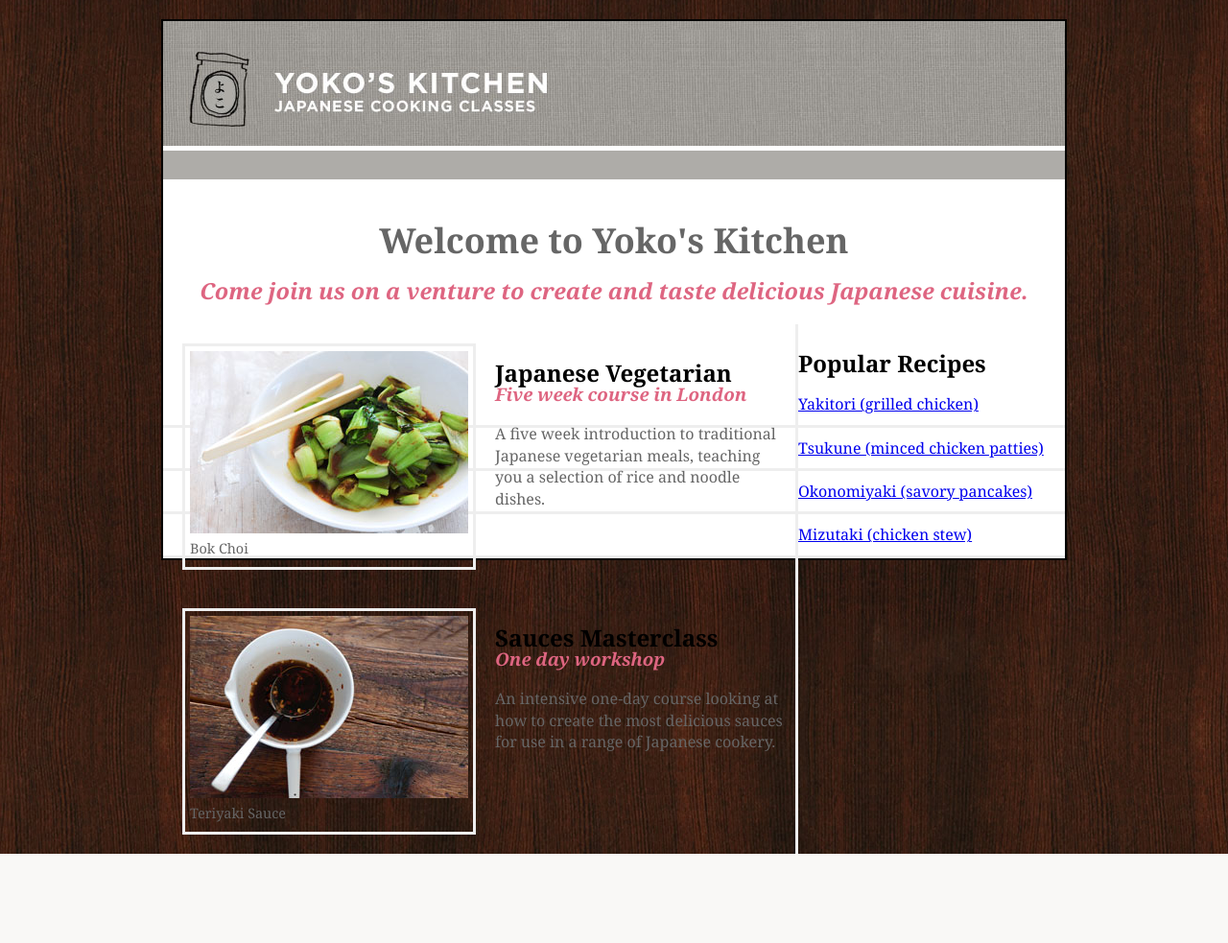
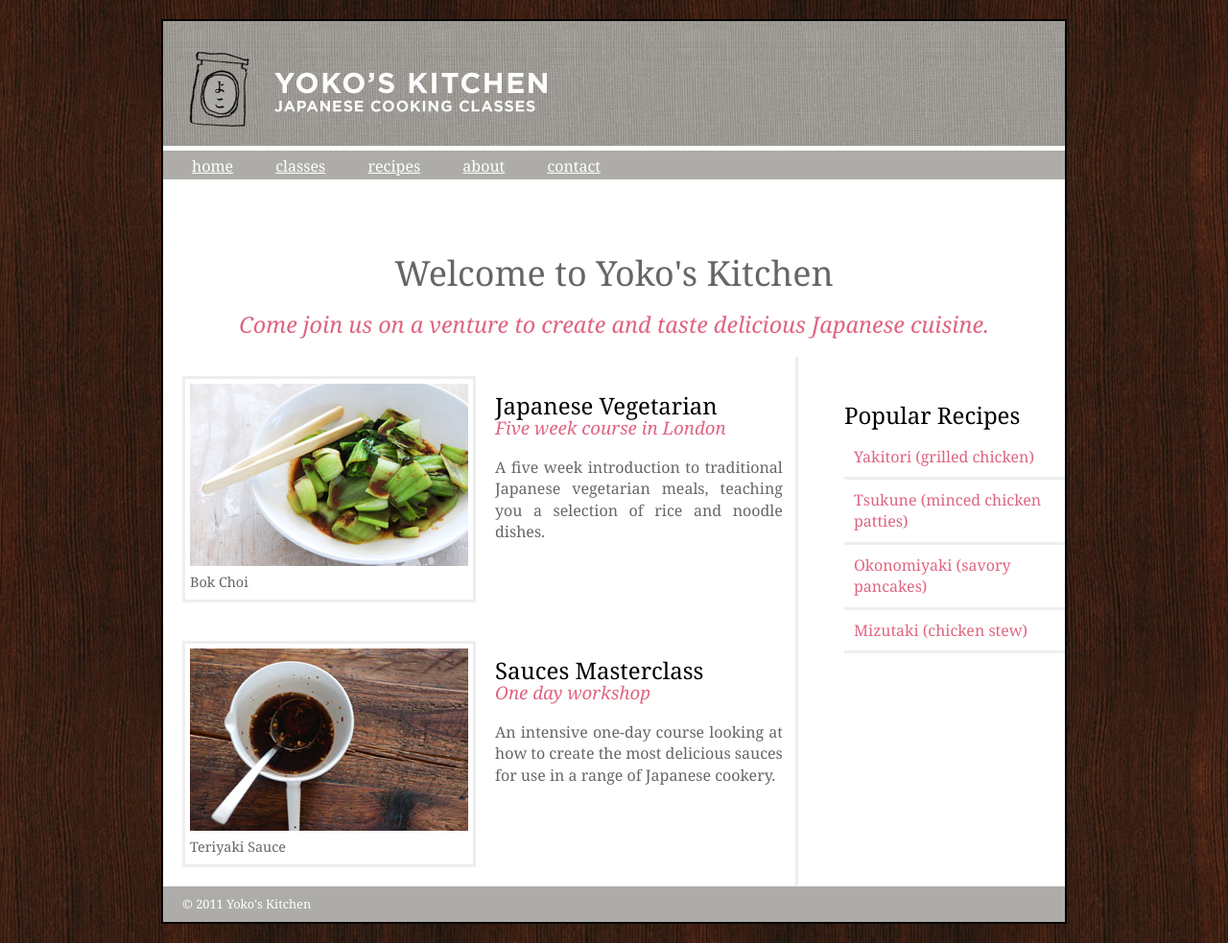
Before and after one commit to SzboZtny/Python2021, a plain HTML site: page Yoko konyhája/index.html in a window 1280 px wide. Shown: the whole page at 96% size. Before the commit the page ends 890 px from the top, so only its background shows below. Drawn offline with Linux system fonts and the light colour scheme.

Commit message:
Yoko konyhája

```diff
--- a/Yoko konyhája/index.html
+++ b/Yoko konyhája/index.html
@@ -10,6 +10,13 @@
 			<header>
 				<img src="header.jpg" alt="header" title="header">
 				<nav>
+					<ul>
+						<li><a href="#">home</a></li>
+						<li><a href="#">classes</a></li>
+						<li><a href="#">recipes</a></li>
+						<li><a href="#">about</a></li>
+						<li><a href="#">contact</a></li>
+					</ul>
 				</nav>
 			</header>
 			<section class="home">
@@ -50,6 +57,7 @@
 					<a href="#">Mizutaki (chicken stew)</a>
 				</section>
 			</aside>
+			<footer>&copy; 2011 Yoko's Kitchen</footer>
 		</div>
 	</body>
 </html>
--- a/Yoko konyhája/yoko.css
+++ b/Yoko konyhája/yoko.css
@@ -33,6 +33,7 @@ nav ul {
 
 nav li {
 	margin-right: 40px;
+	display: inline;
 }
 
 nav li a {
@@ -114,3 +115,26 @@ section.contpage {
 	text-align: center;
 	font-size: 20px;
 }
+
+header {
+	height: 200px;
+}
+
+article p {
+	text-align: justify;
+}
+
+aside {
+	width: 230px;
+	padding-left: 20px;
+	float: right;
+}
+
+aside a {
+	color: #de6581;
+	text-decoration: none;
+}
+
+h1, h2, h3 {
+	font-weight: normal;
+}
```
